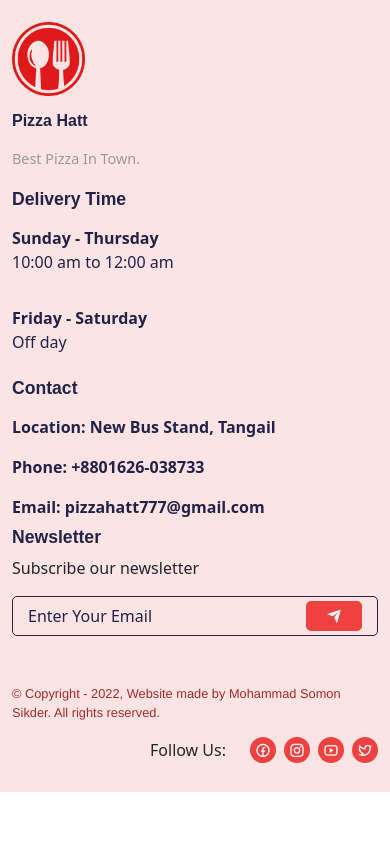
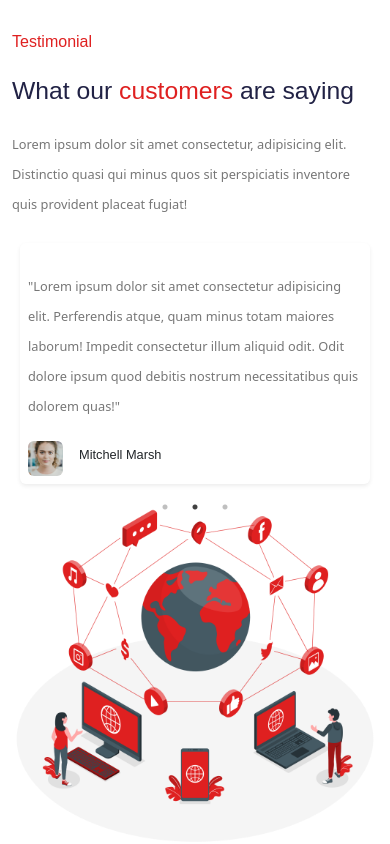
Before and after one commit to SomonSikder/pizza-delivery-react-app, a React (Create React App) app: page /home in a window 390 px wide. Shown: the part 6300-7144 px from the top of the page. Before the commit the page ends 7092 px from the top, so only its background shows below. Built offline with nearby package versions, Linux system fonts and the light colour scheme; a web font is replaced by a local one.

Commit message:
Testimonial Slider added

```diff
--- a/package.json
+++ b/package.json
@@ -13,8 +13,10 @@
     "react-redux": "^8.0.5",
     "react-router-dom": "^6.4.5",
     "react-scripts": "5.0.1",
+    "react-slick": "^0.29.0",
     "reactstrap": "^9.1.5",
     "remixicon": "^2.5.0",
+    "slick-carousel": "^1.8.1",
     "web-vitals": "^2.1.4"
   },
   "scripts": {
--- /dev/null
+++ b/src/components/UI/slider/TestimonialSlider.jsx
@@ -0,0 +1,71 @@
+import React from "react";
+import Slider from "react-slick";
+
+import ava01 from "../../../assets/images/ava-1.jpg";
+import ava02 from "../../../assets/images/ava-2.jpg";
+import ava03 from "../../../assets/images/ava-3.jpg";
+
+import "../../../styles/slider.css";
+
+const TestimonialSlider = () => {
+  const settings = {
+    dots: true,
+    autoplay: true,
+    infinite: true,
+    speed: 1000,
+    autoplaySpeed: 5000,
+    swipeToSlide: true,
+    slidesToShow: 1,
+    slidesToScroll: 1,
+  };
+  return (
+    <Slider {...settings}>
+      <div className="rounded">
+        {" "}
+        <div className=" m-2 p-2 rounded shadow-sm">
+          <p className="review__text">
+            "Lorem ipsum dolor sit amet consectetur adipisicing elit.
+            Perferendis atque, quam minus totam maiores laborum! Impedit
+            consectetur illum aliquid odit. Odit dolore ipsum quod debitis
+            nostrum necessitatibus quis dolorem quas!"
+          </p>
+          <div className=" slider__content d-flex align-items-center gap-3 ">
+            <img src={ava01} alt="avatar" className=" rounded" />
+            <h6>Jhon Doe</h6>
+          </div>
+        </div>
+      </div>
+
+      <div className="rounded">
+        <div className=" m-2 p-2 rounded shadow-sm">
+          <p className="review__text">
+            "Lorem ipsum dolor sit amet consectetur adipisicing elit.
+            Perferendis atque, quam minus totam maiores laborum! Impedit
+            consectetur illum aliquid odit. Odit dolore ipsum quod debitis
+            nostrum necessitatibus quis dolorem quas!"
+          </p>
+          <div className="slider__content d-flex align-items-center gap-3 ">
+            <img src={ava02} alt="avatar" className=" rounded" />
+            <h6>Mitchell Marsh</h6>
+          </div>
+        </div>
+      </div>
+      <div className="rounded">
+        <div className=" m-2 p-2 rounded shadow-sm">
+          <p className="review__text">
+            "Lorem ipsum dolor sit amet consectetur adipisicing elit.
+            Perferendis atque, quam minus totam maiores laborum! Impedit
+            consectetur illum aliquid odit. Odit dolore ipsum quod debitis
+            nostrum necessitatibus quis dolorem quas!"
+          </p>
+          <div className="slider__content d-flex align-items-center gap-3 ">
+            <img src={ava03} alt="avatar" className=" rounded" />
+            <h6>Steven Crock</h6>
+          </div>
+        </div>
+      </div>
+    </Slider>
+  );
+};
+
+export default TestimonialSlider;
--- a/src/index.js
+++ b/src/index.js
@@ -4,6 +4,8 @@ import "./index.css";
 import App from "./App";
 import "bootstrap/dist/css/bootstrap.css";
 import "remixicon/fonts/remixicon.css";
+import "slick-carousel/slick/slick.css";
+import "slick-carousel/slick/slick-theme.css";
 
 import { BrowserRouter as Router } from "react-router-dom";
 const root = ReactDOM.createRoot(document.getElementById("root"));
--- a/src/pages/Home.jsx
+++ b/src/pages/Home.jsx
@@ -21,6 +21,9 @@ import foodCategoryImg03 from "../assets/images/bread.png";
 import ProductCard from "../components/UI/product-card/ProductCard.jsx";
 
 import whyImg from "../assets/images/location.png";
+import networkImg from "../assets/images/network.png";
+
+import TestimonialSlider from "../components/UI/slider/TestimonialSlider";
 
 const featureData = [
   {
@@ -307,6 +310,32 @@ function Home(props) {
           </Row>
         </Container>
       </section>
+
+      <section>
+        <Container>
+          <Row>
+            <Col lg="6" md="6">
+              <div className="testimonial ">
+                <h5 className="testimonial__subtitle mb-4">Testimonial</h5>
+                <h2 className="testimonial__title mb-4">
+                  What our <span>customers</span> are saying
+                </h2>
+                <p className="testimonial__desc">
+                  Lorem ipsum dolor sit amet consectetur, adipisicing elit.
+                  Distinctio quasi qui minus quos sit perspiciatis inventore
+                  quis provident placeat fugiat!
+                </p>
+
+                <TestimonialSlider />
+              </div>
+            </Col>
+
+            <Col lg="6" md="6">
+              <img src={networkImg} alt="testimonial-img" className="w-100" />
+            </Col>
+          </Row>
+        </Container>
+      </section>
     </Helmet>
   );
 }
--- /dev/null
+++ b/src/styles/slider.css
@@ -0,0 +1,28 @@
+.review__text {
+  color: #777;
+  line-height: 30px;
+  margin: 40px 0px;
+}
+
+.slider__content img {
+  width: 50px;
+  height: 50px;
+  border-radius: 10px;
+  object-fit: cover;
+}
+
+@media only screen and (max-width: 768px) {
+  .review__text {
+    font-size: 0.8rem;
+    margin: 20px 0px;
+  }
+
+  .slider__content img {
+    width: 35px;
+    height: 35px;
+  }
+
+  .slider__content h6 {
+    font-size: 0.8rem;
+  }
+}
```
Also changed, not shown: 1 other file (tests, documents, lock files or other folders).
